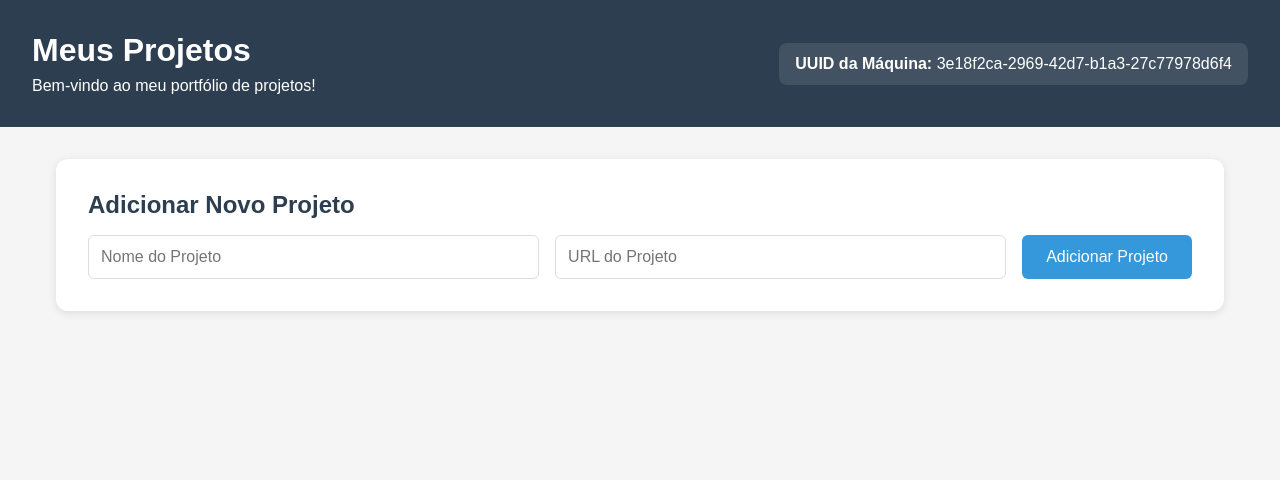
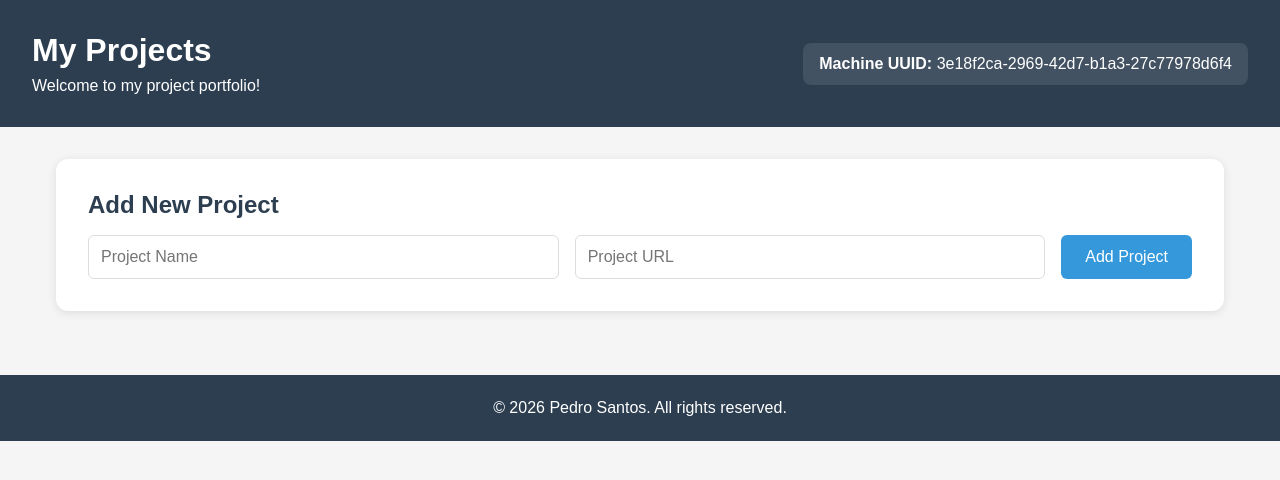
Before and after one commit to PedroSantos-git/4online, a plain HTML site: page index.html in a window 1280 px wide. Drawn offline with Linux system fonts and the light colour scheme.

Commit message:
Translate UI to English, add footer, and add CLAUDE.md
Co-Authored-By: Claude Sonnet 5 <noreply@anthropic.com>

```diff
--- a/app.js
+++ b/app.js
@@ -35,7 +35,7 @@ function renderProjects() {
             <div class="project-info">
                 <h3>${project.name}</h3>
                 <a href="${project.url}" target="_blank">${project.url}</a>
-                <button class="delete-btn" data-index="${index}">Excluir</button>
+                <button class="delete-btn" data-index="${index}">Delete</button>
             </div>
         `;
 
--- a/index.html
+++ b/index.html
@@ -1,29 +1,29 @@
 <!DOCTYPE html>
-<html lang="pt-BR">
+<html lang="en">
 <head>
     <meta charset="UTF-8">
     <meta name="viewport" content="width=device-width, initial-scale=1.0">
-    <title>Meus Projetos</title>
+    <title>My Projects</title>
     <link rel="stylesheet" href="styles.css">
 </head>
 <body>
     <header>
         <div class="site-info">
-            <h1>Meus Projetos</h1>
-            <p>Bem-vindo ao meu portfólio de projetos!</p>
+            <h1>My Projects</h1>
+            <p>Welcome to my project portfolio!</p>
         </div>
         <div class="machine-uuid">
-            <strong>UUID da Máquina:</strong> <span id="uuid"></span>
+            <strong>Machine UUID:</strong> <span id="uuid"></span>
         </div>
     </header>
 
     <main>
         <section class="add-card">
-            <h2>Adicionar Novo Projeto</h2>
+            <h2>Add New Project</h2>
             <form id="projectForm">
-                <input type="text" id="projectName" placeholder="Nome do Projeto" required>
-                <input type="url" id="projectUrl" placeholder="URL do Projeto" required>
-                <button type="submit">Adicionar Projeto</button>
+                <input type="text" id="projectName" placeholder="Project Name" required>
+                <input type="url" id="projectUrl" placeholder="Project URL" required>
+                <button type="submit">Add Project</button>
             </form>
         </section>
 
@@ -32,6 +32,10 @@
         </section>
     </main>
 
+    <footer>
+        <p>&copy; 2026 Pedro Santos. All rights reserved.</p>
+    </footer>
+
     <script src="app.js"></script>
 </body>
 </html>
--- a/styles.css
+++ b/styles.css
@@ -145,3 +145,11 @@ main {
 .delete-btn:hover {
     background-color: #c0392b;
 }
+
+footer {
+    background-color: #2c3e50;
+    color: white;
+    text-align: center;
+    padding: 1.5rem;
+    margin-top: 2rem;
+}
```
Also changed, not shown: CLAUDE.md (added, +34 -0 lines), 1 other file.
